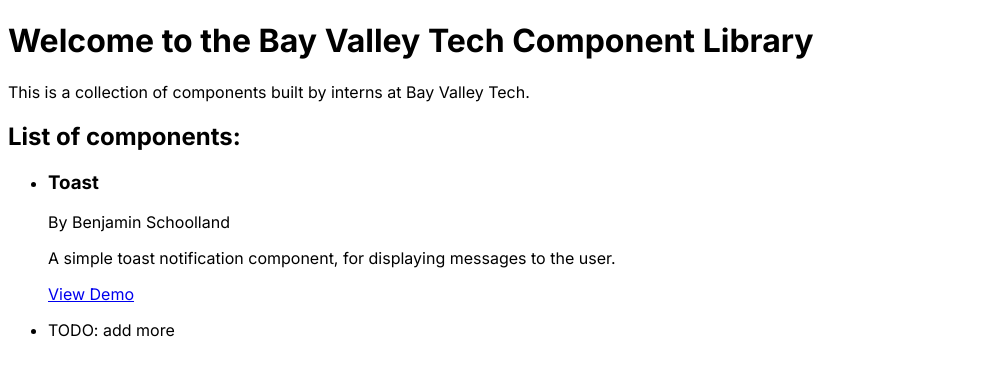
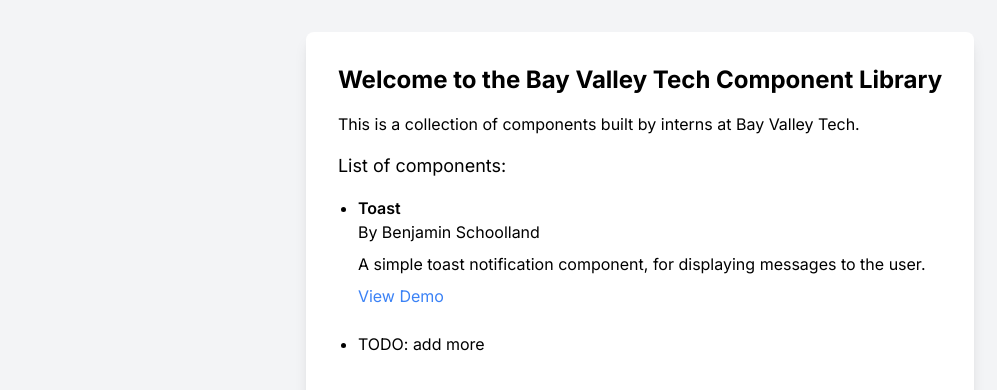
Before and after one commit to Operating-Owls/next-component-library, a Next.js app: page / in a window 1280 px wide. Shown: the top 390 px of the page, without its empty margins (0-997 px from the left). Built offline with nearby package versions, Linux system fonts and the light colour scheme.

Commit message:
feat: add styling using tailwindcss

```diff
--- a/app/globals.css
+++ b/app/globals.css
@@ -1,33 +1,3 @@
 @tailwind base;
 @tailwind components;
 @tailwind utilities;
-
-:root {
-  --foreground-rgb: 0, 0, 0;
-  --background-start-rgb: 214, 219, 220;
-  --background-end-rgb: 255, 255, 255;
-}
-
-@media (prefers-color-scheme: dark) {
-  :root {
-    --foreground-rgb: 255, 255, 255;
-    --background-start-rgb: 0, 0, 0;
-    --background-end-rgb: 0, 0, 0;
-  }
-}
-
-body {
-  color: rgb(var(--foreground-rgb));
-  background: linear-gradient(
-      to bottom,
-      transparent,
-      rgb(var(--background-end-rgb))
-    )
-    rgb(var(--background-start-rgb));
-}
-
-@layer utilities {
-  .text-balance {
-    text-wrap: balance;
-  }
-}
--- a/app/layout.js
+++ b/app/layout.js
@@ -1,4 +1,5 @@
 import { Inter } from "next/font/google";
+import "./globals.css";
 import { ToastProvider } from "@/components/toast";
 
 const inter = Inter({ subsets: ["latin"] });
--- a/app/page.js
+++ b/app/page.js
@@ -1,22 +1,25 @@
+
+
 export default function Home() {
   return (
-    <div>
-      <h1>Welcome to the Bay Valley Tech Component Library</h1>
-      <p>
+  <div className="flex justify-center bg-gray-100 min-h-screen">
+    <div className="text-base max-w-4xl mt-8 p-8 bg-white shadow-lg rounded-lg">
+      <h1 className="text-2xl font-bold mb-4">Welcome to the Bay Valley Tech Component Library</h1>
+      <p className="mb-4">
         This is a collection of components built by interns at Bay Valley Tech.
       </p>
-      <h2>List of components:</h2>
-      <ul>
-        <li>
-          <h3>Toast</h3>
-          <p>
+      <h2 className="text-lg mb-4">List of components:</h2>
+      <ul className="list-disc pl-5">
+        <li className="mb-6">
+          <h3 className="font-semibold">Toast</h3>
+          <p className="mb-2">
             By Benjamin Schoolland
           </p>
-          <p>
+          <p className="mb-2">
             A simple toast notification component, for displaying messages to the user.
           </p>
           <p>
-            <a href="/toast-demo">View Demo</a>
+            <a href="/toast-demo" className="text-blue-500 hover:text-blue-700">View Demo</a>
           </p>
         </li>
         <li>
@@ -24,5 +27,6 @@
         </li>
       </ul>
     </div>
-  );
+  </div>
+);
 }
--- a/app/toast-demo/page.js
+++ b/app/toast-demo/page.js
@@ -6,14 +6,21 @@
 const Page = () => {
   const { addToast } = useToasts();
   return (
-    <div className="demo">
-        <h1>Toast Demo</h1>
-        <a href="/">Back to home</a>
-        <br/>
-        <button onClick={() => addToast("Success!", {style: "success", duration: 3000})}>Click to add a toast</button>
-        <Toast/>
+  <div className="flex justify-center items-center min-h-screen">
+    <div className="p-4">
+      <h1 className="text-2xl font-bold mb-4">Toast Demo</h1>
+      <a href="/" className="text-blue-500 hover:underline mb-4 block">Back to home</a>
+      <br/>
+      <button
+        onClick={() => addToast("Success!", {style: "success", duration: 3000})}
+        className="bg-blue-500 text-white py-2 px-4 rounded hover:bg-blue-700"
+      >
+        Click to add a toast
+      </button>
+      <Toast/>
     </div>
-  );
+  </div>
+);
 };
 
 export default Page;
```
